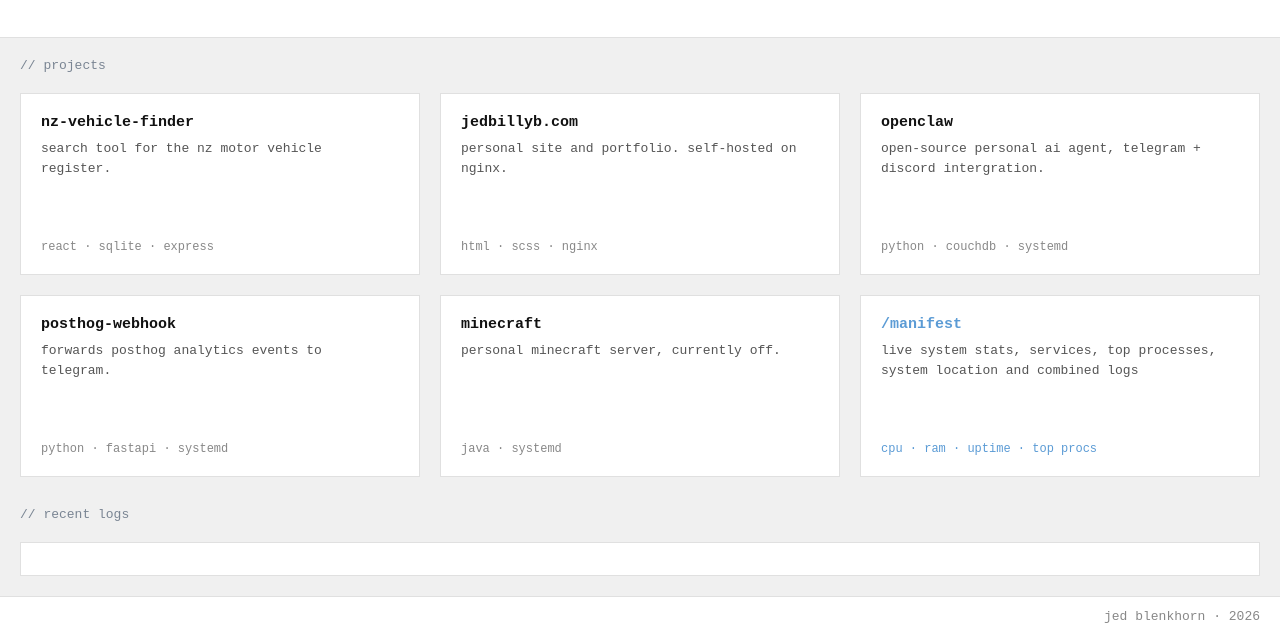
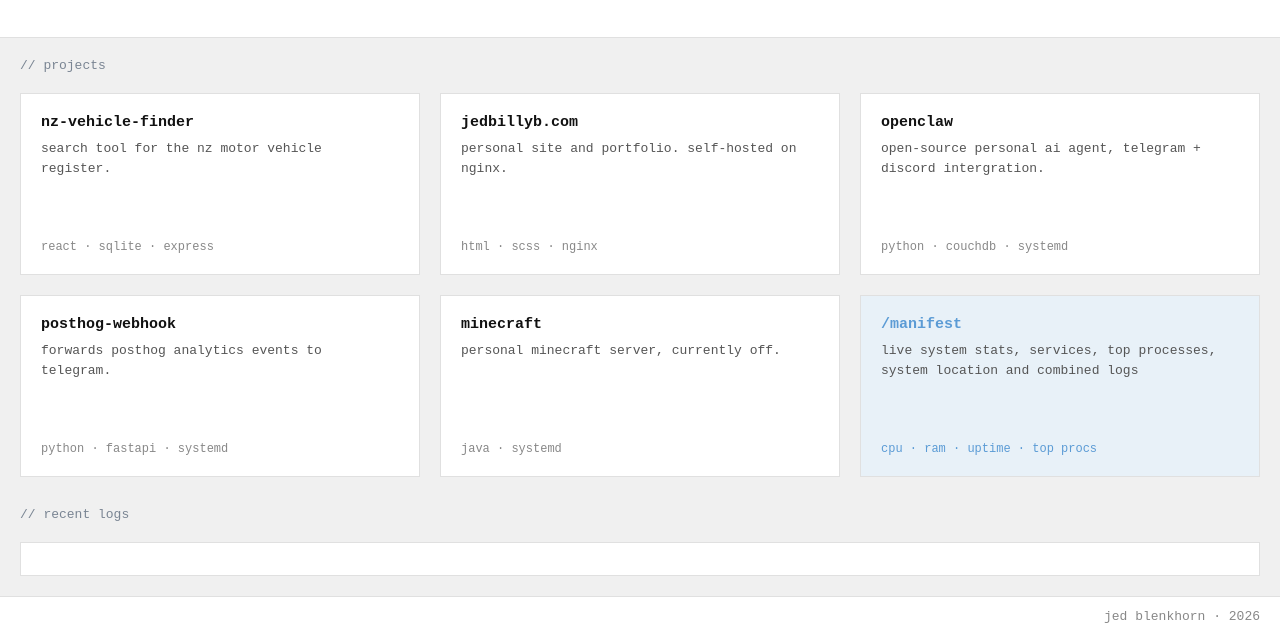
Before and after one commit to jedbillyb/server.jedbillyb.com, a plain HTML site: page index.html in a window 1280 px wide. Shown: the part 233-869 px from the top of the page. Drawn offline with Linux system fonts and the light colour scheme; no server answers.

Commit message:
add correct colour to mainfest box on index page

```diff
--- a/index.css
+++ b/index.css
@@ -193,6 +193,10 @@ body {
   color: #888;
 }
 
+.box-manifest {
+  background-color: #E8F1F8;
+}
+
 .box-manifest .box-title {
   color: #5B9BD5;
 }
```
